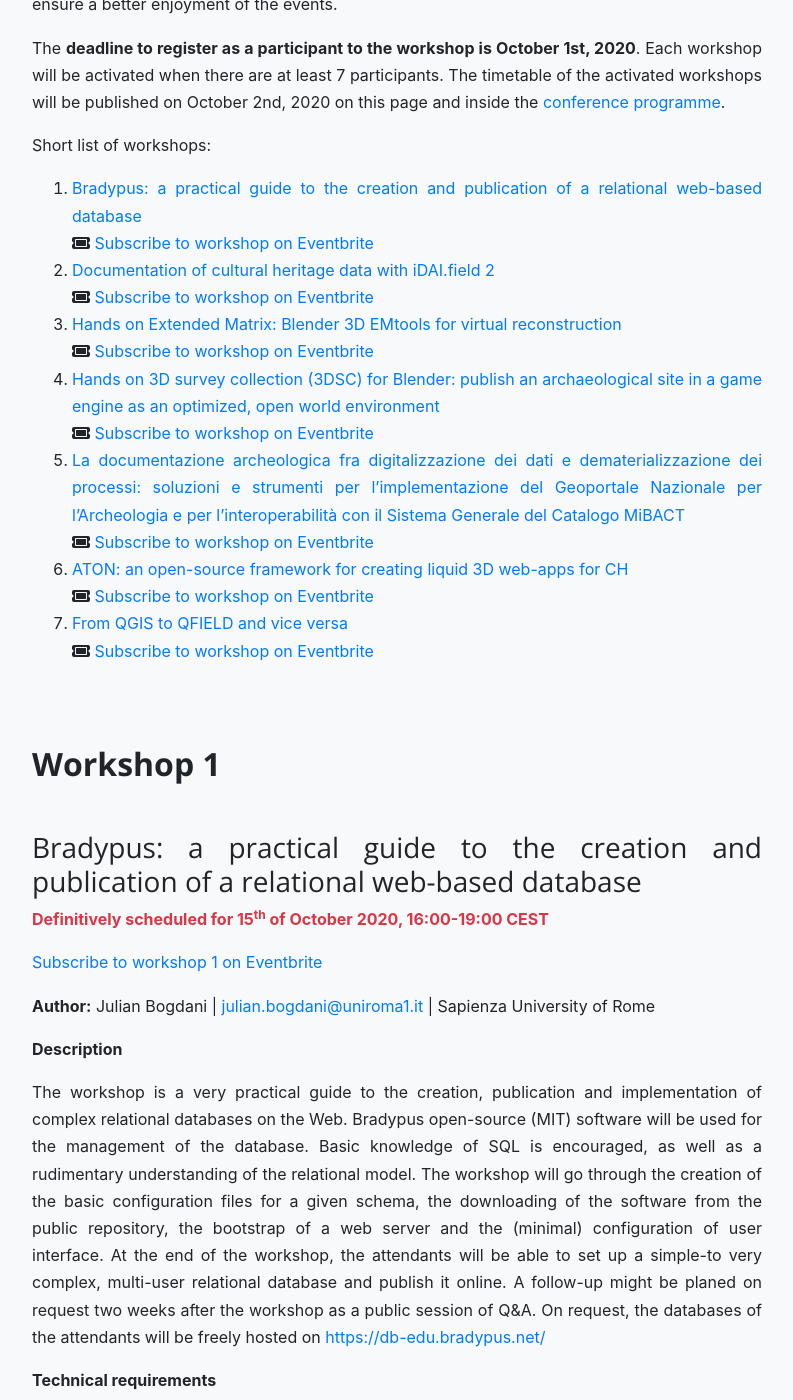
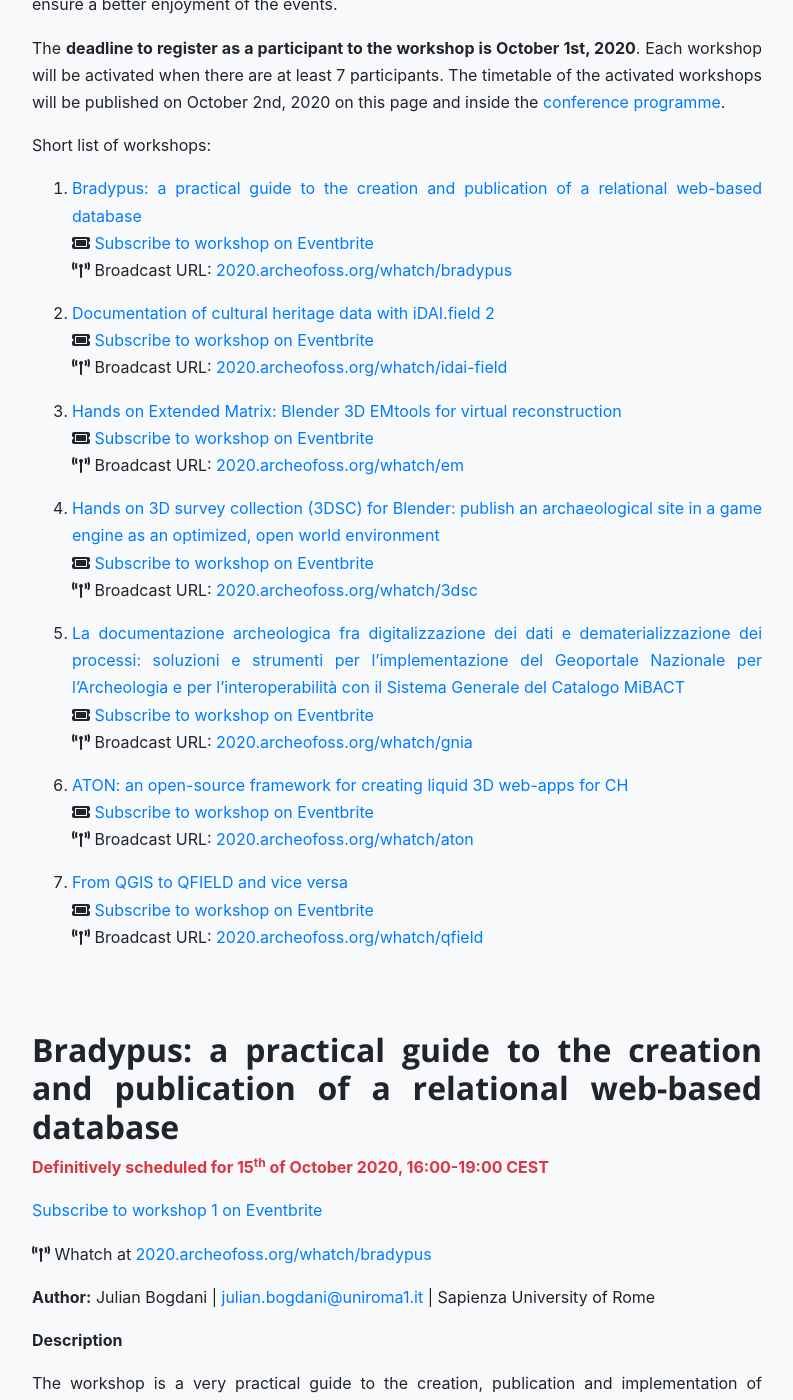
Before and after one commit to archeofoss/archeofoss2020, a Jekyll site: the page built from workshops.md, in a window 1280 px wide and 1400 px high, scrolled down 399 px. Shown: the whole window, without its empty margins (243-1036 px from the left). Built offline with Jekyll 4.4.1, drawn with Linux system fonts in a browser that asks for light colours; nearby versions of some CDN libraries; some of the changed text lies outside the part shown.

Commit message:
Added broadcast links

```diff
--- a/_layouts/default.html
+++ b/_layouts/default.html
@@ -5,6 +5,13 @@
     <meta charset="utf-8">
     <meta name="viewport" content="width=device-width, initial-scale=1, shrink-to-fit=no">
     <meta name="description" content="{% if page.description %}{{ page.description }}{% else %}{{ site.description }}{% endif %}">
+
+    {% for item in site.data.redirects %}
+    {% if page.url == item.from and item.to %}
+    <meta http-equiv="refresh" content="0; URL={{ item.to }}">
+    <link rel="canonical" href="{{ item.to }}">
+    {% endif %}
+    {% endfor %}
 
     <meta property="og:title" content="{% if page.title %}{{ page.title }}{% else %}{{ site.title }}{% endif %}" />
     <meta property="og:description" content="{% if page.description %}{{ page.description }}{% else %}{{ site.description }}{% endif %}" />
--- a/workshops.md
+++ b/workshops.md
@@ -13,29 +13,42 @@
 
 Short list of workshops:
 
-1. [Bradypus: a practical guide to the creation and publication of a relational web-based database](#workshop-1)
-<i class="fa fa-ticket"></i> [Subscribe to workshop on Eventbrite](https://www.eventbrite.it/e/bradypus-creation-and-publication-of-a-web-based-database-tickets-118269171275)
-2. [Documentation of cultural heritage data with iDAI.field 2](#workshop-2)
-<i class="fa fa-ticket"></i> [Subscribe to workshop on Eventbrite](https://www.eventbrite.it/e/documentation-of-cultural-heritage-data-with-idaifield-2-tickets-118357361053)
-3. [Hands on Extended Matrix: Blender 3D EMtools for virtual reconstruction](#workshop-3)
+1. [Bradypus: a practical guide to the creation and publication of a relational web-based database](#bradypus-a-practical-guide-to-the-creation-and-publication-of-a-relational-web-based-database)
+<i class="fa fa-ticket"></i> [Subscribe to workshop on Eventbrite](https://www.eventbrite.it/e/ bradypus-creation-and-publication-of-a-web-based-database-tickets-118269171275)
+<i class="fas fa-broadcast-tower"></i> Broadcast URL: [2020.archeofoss.org/whatch/bradypus](/whatch/bradypus)
+
+2. [Documentation of cultural heritage data with iDAI.field 2](#documentation-of-cultural-heritage-data-with-idaifield-2)
+<i class="fa fa-ticket"></i> [Subscribe to workshop on Eventbrite](https://www.eventbrite.it/e/ documentation-of-cultural-heritage-data-with-idaifield-2-tickets-118357361053)
+<i class="fas fa-broadcast-tower"></i> Broadcast URL: [2020.archeofoss.org/whatch/idai-field](/whatch/idai-field)
+
+3. [Hands on Extended Matrix: Blender 3D EMtools for virtual reconstruction](#hands-on-extended-matrix-blender-3d-emtools-for-virtual-reconstruction)
 <i class="fa fa-ticket"></i> [Subscribe to workshop on Eventbrite](https://www.eventbrite.it/e/hands-on-extended-matrix-blender-3d-emtools-for-virtual-reconstruction-tickets-118359070165)
-4. [Hands on 3D survey collection (3DSC) for Blender: publish an archaeological site in a game engine as an optimized, open world environment](#workshop-4)
+<i class="fas fa-broadcast-tower"></i> Broadcast URL: [2020.archeofoss.org/whatch/em](/whatch/em)
+
+4. [Hands on 3D survey collection (3DSC) for Blender: publish an archaeological site in a game engine as an optimized, open world environment](#hands-on-3d-survey-collection-3dsc-for-blender-publish-an-archaeological-site-in-a-game-engine-as-an-optimized-open-world-environment)
 <i class="fa fa-ticket"></i> [Subscribe to workshop on Eventbrite](https://www.eventbrite.it/e/hands-on-3d-survey-collection-3dsc-for-blender-tickets-118360823409)
-5. [La documentazione archeologica fra digitalizzazione dei dati e dematerializzazione dei processi: soluzioni e strumenti per l’implementazione del Geoportale Nazionale per l’Archeologia e per l’interoperabilità con il Sistema Generale del Catalogo MiBACT](#workshop-5)
+<i class="fas fa-broadcast-tower"></i> Broadcast URL: [2020.archeofoss.org/whatch/3dsc](/whatch/3dsc)
+
+5. [La documentazione archeologica fra digitalizzazione dei dati e dematerializzazione dei processi: soluzioni e strumenti per l’implementazione del Geoportale Nazionale per l’Archeologia e per l’interoperabilità con il Sistema Generale del Catalogo MiBACT](#la-documentazione-archeologica-fra-digitalizzazione-dei-dati-e-dematerializzazione-dei-processi-soluzioni-e-strumenti-per-limplementazione-del-geoportale-nazionale-per-larcheologia-e-per-linteroperabilità-con-il-sistema-generale-del-catalogo-mibact)
 <i class="fa fa-ticket"></i> [Subscribe to workshop on Eventbrite](https://www.eventbrite.it/e/mibact-geoportale-nazionale-per-larcheologia-tickets-118396945451)
-6. [ATON: an open-source framework for creating liquid 3D web-apps for CH](#workshop-6)
+<i class="fas fa-broadcast-tower"></i> Broadcast URL: [2020.archeofoss.org/whatch/gnia](/whatch/gnia)
+
+6. [ATON: an open-source framework for creating liquid 3D web-apps for CH](#aton-an-open-source-framework-for-creating-liquid-3d-web-apps-for-ch)
 <i class="fa fa-ticket"></i> [Subscribe to workshop on Eventbrite](https://www.eventbrite.it/e/aton-un-framework-open-per-la-creazione-di-web-app-3d-liquide-per-i-bbcc-tickets-118398145039)
-7. [From QGIS to QFIELD and vice versa](#workshop-7)
+<i class="fas fa-broadcast-tower"></i> Broadcast URL: [2020.archeofoss.org/whatch/aton](/whatch/aton)
+
+7. [From QGIS to QFIELD and vice versa](#from-qgis-to-qfield-and-vice-versa)
 <i class="fa fa-ticket"></i> [Subscribe to workshop on Eventbrite](https://www.eventbrite.it/e/from-qgis-to-qfield-and-vice-versa-tickets-118399671605)
+<i class="fas fa-broadcast-tower"></i> Broadcast URL: [2020.archeofoss.org/whatch/qfield](/whatch/qfield)
 
-## Workshop 1
-
-### Bradypus: a practical guide to the creation and publication of a relational web-based database
+## Bradypus: a practical guide to the creation and publication of a relational web-based database
 
 {: .text-danger}
 **Definitively scheduled for 15<sup>th</sup> of October 2020, 16:00-19:00 CEST**
 
 [Subscribe to workshop 1 on Eventbrite](https://www.eventbrite.it/e/bradypus-creation-and-publication-of-a-web-based-database-tickets-118269171275)
+
+<i class="fas fa-broadcast-tower"></i> Whatch at [2020.archeofoss.org/whatch/bradypus](/whatch/bradypus)
 
 **Author:** Julian Bogdani \| [julian.bogdani@uniroma1.it](mailto:julian.bogdani@uniroma1.it) \| Sapienza University of Rome
 
@@ -54,14 +67,14 @@
 
 ---
 
-## Workshop 2
-
-### Documentation of cultural heritage data with iDAI.field 2
+## Documentation of cultural heritage data with iDAI.field 2
 
 {: .text-danger}
 **Definitively scheduled for 16<sup>th</sup> of October 2020, 16:00-19:00 CEST**
 
 [Subscribe to workshop 2 on Eventbrite](https://www.eventbrite.it/e/documentation-of-cultural-heritage-data-with-idaifield-2-tickets-118357361053)
+
+<i class="fas fa-broadcast-tower"></i> Whatch at [2020.archeofoss.org/whatch/idai-field](/whatch/idai-field)
 
 **Authors:**
 - Juliane Watson \| [juliane.Watson@dainst.de](mailto:juliane.Watson@dainst.de) \| DAINST
@@ -101,14 +114,14 @@
 
 ---
 
-## Workshop 3
-
-### Hands on Extended Matrix: Blender 3D EMtools for virtual reconstruction
+## Hands on Extended Matrix: Blender 3D EMtools for virtual reconstruction
 
 {: .text-danger}
 **Definitively scheduled for 15<sup>th</sup> of October 2020, 16:00-19:00 CEST**
 
 [Subscribe to workshop 3 on Eventbrite](https://www.eventbrite.it/e/hands-on-extended-matrix-blender-3d-emtools-for-virtual-reconstruction-tickets-118359070165)
+
+<i class="fas fa-broadcast-tower"></i> Whatch at [2020.archeofoss.org/whatch/em](/whatch/em)
 
 **Author:** Emanuel Demetrescu \| CNR ISPC
 
@@ -129,14 +142,14 @@
 
 ---
 
-## Workshop 4
-
-### Hands on 3D survey collection (3DSC) for Blender: publish an archaeological site in a game engine as an optimized, open world environment.
+## Hands on 3D survey collection (3DSC) for Blender: publish an archaeological site in a game engine as an optimized, open world environment.
 
 {: .text-danger}
 **Definitively scheduled for 16<sup>th</sup> of October 2020, 16:00-19:00 CEST**
 
 [Subscribe to workshop 4 on Eventbrite](https://www.eventbrite.it/e/hands-on-3d-survey-collection-3dsc-for-blender-tickets-118360823409)
+
+<i class="fas fa-broadcast-tower"></i> Whatch at [2020.archeofoss.org/whatch/3dsc](/whatch/3dsc)
 
 **Author:** Emanuel Demetrescu \| CNR ISPC
 
@@ -152,14 +165,14 @@
 
 ---
 
-## Workshop 5
-
-### La documentazione archeologica fra digitalizzazione dei dati e dematerializzazione dei processi: soluzioni e strumenti per l’implementazione del Geoportale Nazionale per l’Archeologia e per l’interoperabilità con il Sistema Generale del Catalogo MiBACT
+## La documentazione archeologica fra digitalizzazione dei dati e dematerializzazione dei processi: soluzioni e strumenti per l’implementazione del Geoportale Nazionale per l’Archeologia e per l’interoperabilità con il Sistema Generale del Catalogo MiBACT
 
 {: .text-danger}
 **Definitively scheduled for 17<sup>th</sup> of October 2020, 16:00-19:00 CEST**
 
 [Subscribe to workshop 5 on Eventbrite](https://www.eventbrite.it/e/mibact-geoportale-nazionale-per-larcheologia-tickets-118396945451)
+
+<i class="fas fa-broadcast-tower"></i> Whatch at [2020.archeofoss.org/whatch/gnia](/whatch/gnia)
 
 **Authors:**
 - Valeria Acconcia \| [valeria.acconcia@beniculturali.it](mailto:valeria.acconcia@beniculturali.it) \| MiBACT
@@ -197,14 +210,15 @@
 
 ---
 
-## Workshop 6
-
-### ATON: an open-source framework for creating liquid 3D web-apps for CH
+## ATON: an open-source framework for creating liquid 3D web-apps for CH
 
 {: .text-danger}
 **Definitively scheduled for 17<sup>th</sup> of October 2020, 16:00-19:00 CEST**
 
 [Subscribe to workshop 6 on Eventbrite](https://www.eventbrite.it/e/aton-un-framework-open-per-la-creazione-di-web-app-3d-liquide-per-i-bbcc-tickets-118398145039)
+
+
+<i class="fas fa-broadcast-tower"></i> Whatch at [2020.archeofoss.org/whatch/aton](/whatch/aton)
 
 **Author:** Bruno Fanini \| CNR ISPC
 
@@ -227,14 +241,14 @@
 
 ---
 
-## Workshop 7
-
-### From QGIS to QFIELD and vice versa
+## From QGIS to QFIELD and vice versa
 
 {: .text-danger}
 **Definitively scheduled for 17<sup>th</sup> of October 2020, 16:00-19:00 CEST**
 
 [Subscribe to workshop 7 on Eventbrite](https://www.eventbrite.it/e/from-qgis-to-qfield-and-vice-versa-tickets-118399671605)
+
+<i class="fas fa-broadcast-tower"></i> Whatch at [2020.archeofoss.org/whatch/qfield](/whatch/qfield)
 
 **Authors:** Roberto Montagnetti, Giuseppe Guarino
 
```
Also changed, not shown: _data/redirects.yaml (added, +26 -0 lines), index.md (+7 -0 lines), programme.md (+39 -2 lines), whatch/3dsc.md (added, +17 -0 lines), whatch/aton.md (added, +17 -0 lines), whatch/bradypus.md (added, +8 -0 lines), whatch/d1-am.md (added, +35 -0 lines), whatch/d1-pm.md (added, +26 -0 lines), whatch/d2-am.md (added, +34 -0 lines), whatch/d2-pm.md (added, +29 -0 lines), whatch/d3-am.md (added, +31 -0 lines), whatch/d3-pm.md (added, +12 -0 lines), whatch/em.md (added, +17 -0 lines), whatch/gnia.md (added, +17 -0 lines), 2 more files.
